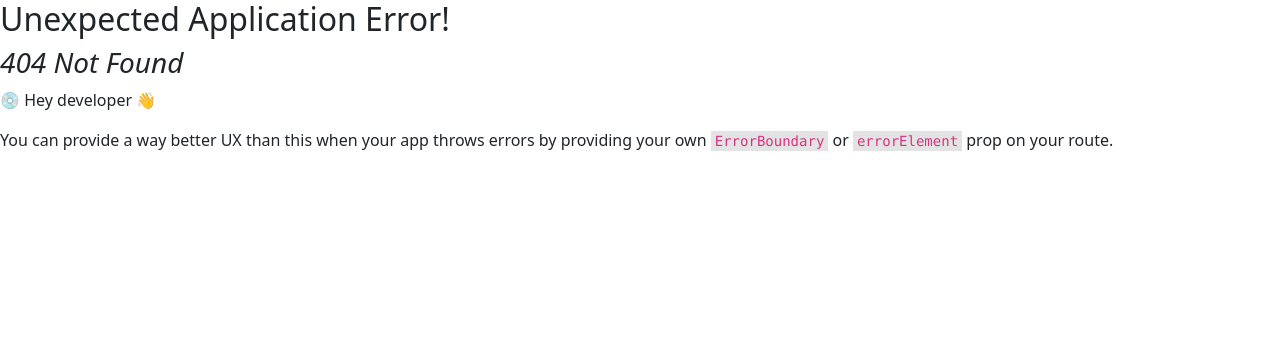
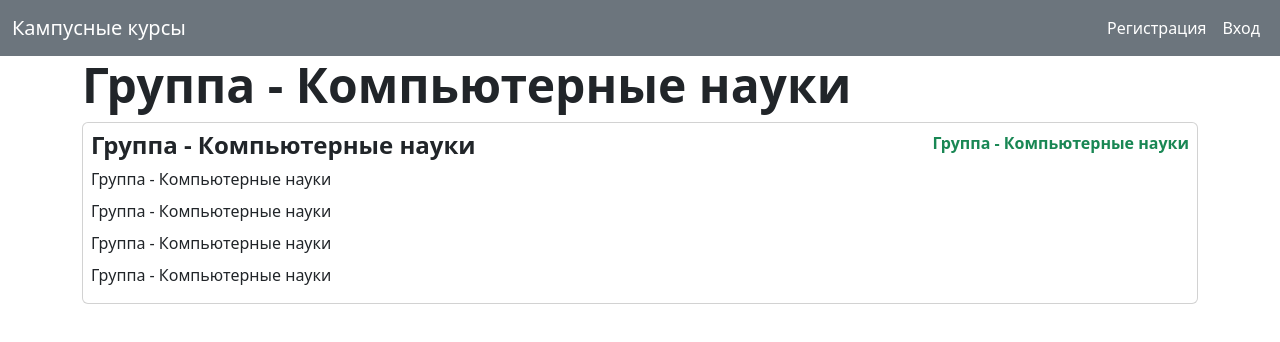
Before and after one commit to Sochniynapas/campus_courses, a React (Vite) app: page /groups/1 in a window 1280 px wide. Before the commit this address had no page. Shown: the top 342 px of the page. Built offline with nearby package versions, Linux system fonts and the light colour scheme; no server answers.

Commit message:
Начал делать экран с курсами группы

```diff
--- a/src/components/Form/CourseGroups/CardTypes.jsx
+++ b/src/components/Form/CourseGroups/CardTypes.jsx
@@ -55,7 +55,6 @@ function CardType(prop) {
         }
     }
     const [deleteGroup] = useDeleteGroupMutation()
-
     const handleDeleteGroup = async () => {
         const response = await deleteGroup({ token: token, id: prop.id })
         if (!response.data) {
@@ -72,7 +71,7 @@ function CardType(prop) {
             <Form className="d-flex justify-content-between flex-lg-row flex-column">
                 {prop.isAdmin ? (
                     <>
-                        <Link className="col-4 d-flex align-items-center justify-content-start">{prop.groupName}</Link>
+                        <Link className="col-4 d-flex align-items-center justify-content-start" to={`/groups/${prop.id}`}>{prop.groupName}</Link>
                         <FormGroup className="col-8 d-flex justify-content-lg-end flex-lg-row flex-column align-content-center ">
                             <Button className="me-3 border-0 bg-warning text-black" onClick={handleShow}>
                                 Редактировать
@@ -107,7 +106,7 @@ function CardType(prop) {
                         </FormGroup>
                     </>
                 ) : (
-                    <Link className="nav-link text-black p-1 d-flex align-items-center justify-content-start">{prop.groupName}</Link>
+                    <Link className="nav-link text-black p-1 d-flex align-items-center justify-content-start" to={`/groups/${prop.id}`}>{prop.groupName}</Link>
                 )}
             </Form>
         </Card>
--- /dev/null
+++ b/src/components/Form/CoursesList/CourseInList.jsx
@@ -0,0 +1,38 @@
+import { Card, Form, FormGroup, FormLabel } from "react-bootstrap"
+
+function CourseInList() {
+    return (
+        <>
+            <Form>
+                <FormLabel className="fw-bold display-5 h1" >
+                    Группа - Компьютерные науки
+                </FormLabel>
+
+                <Card className="p-2">
+                    <FormGroup className="d-flex flex-lg-row flex-column justify-content-between ">
+                        <FormLabel className="fw-bold h4">
+                            Группа - Компьютерные науки
+                        </FormLabel>
+                        <FormLabel className="fw-bold text-success ">
+                            Группа - Компьютерные науки
+                        </FormLabel>
+                    </FormGroup>
+                    <FormLabel>
+                        Группа - Компьютерные науки
+                    </FormLabel>
+                    <FormLabel>
+                        Группа - Компьютерные науки
+                    </FormLabel>
+                    <FormLabel className="fw-light">
+                        Группа - Компьютерные науки
+                    </FormLabel>
+                    <FormLabel className="fw-light">
+                        Группа - Компьютерные науки
+                    </FormLabel>
+                </Card>
+            </Form>
+        </>
+    )
+}
+
+export default CourseInList
--- /dev/null
+++ b/src/components/Form/CoursesList/CoursesListPage.jsx
@@ -0,0 +1,12 @@
+import { Container } from "react-bootstrap"
+import CourseInList from "./CourseInList"
+
+function CoursesList() {
+    return (
+        <Container>
+            <CourseInList />
+        </Container>
+    )
+}
+
+export default CoursesList
--- a/src/components/Form/Registration/RegistrationPage.jsx
+++ b/src/components/Form/Registration/RegistrationPage.jsx
@@ -1,5 +1,5 @@
 import { useState } from "react"
-import { Button, Container, Form, FormControl, FormGroup, FormLabel, Nav } from "react-bootstrap"
+import { Button, Card, Container, Form, FormControl, FormGroup, FormLabel, Nav } from "react-bootstrap"
 import { useRegisterUserMutation } from "../../../api/userApi"
 import { useDispatch } from "react-redux";
 import { setLogin, setRoles, setToken } from "../../../store/slice/authSlice";
--- a/src/main.jsx
+++ b/src/main.jsx
@@ -10,6 +10,7 @@ import { store } from './store/store.js'
 import Authorization from './components/Form/Authorization/AuthorizationPage.jsx'
 import Profile from './components/Form/Profile/ProfilePage.jsx'
 import CourseGroups from './components/Form/CourseGroups/CourseGroupsPage.jsx'
+import CoursesList from './components/Form/CoursesList/CoursesListPage.jsx'
 
 
 
@@ -34,6 +35,10 @@ const router = createBrowserRouter([
     path: "/groups",
     element: <MainPage children={CourseGroups} />
   },
+  {
+    path: "/groups/:id",
+    element: <MainPage children={CoursesList} />
+  },
 ]);
 ReactDOM.createRoot(document.getElementById('root')).render(
 
```
Also changed, not shown: src/api/coursesApi.js (added, +21 -0 lines).
